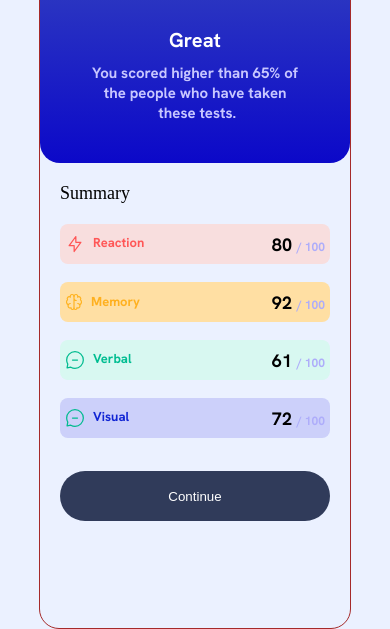
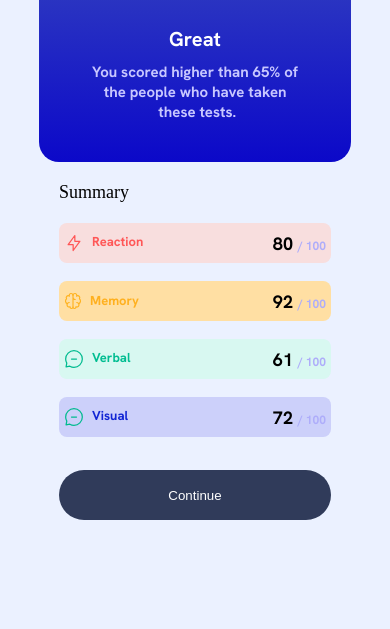
Before and after one commit to wrlld/result-summarry-component, a plain HTML site: page index.html in a window 390 px wide. Shown: the part 254-883 px from the top of the page. Drawn offline with Linux system fonts and the light colour scheme.

Commit message:
first commit

```diff
--- a/index.css
+++ b/index.css
@@ -166,7 +166,6 @@ body{
 }
 @media(max-width: 414px){
     .container{
-        border: 1px solid brown;
         height: 100vh;
         width: 80%;
         flex-direction: column;
```
